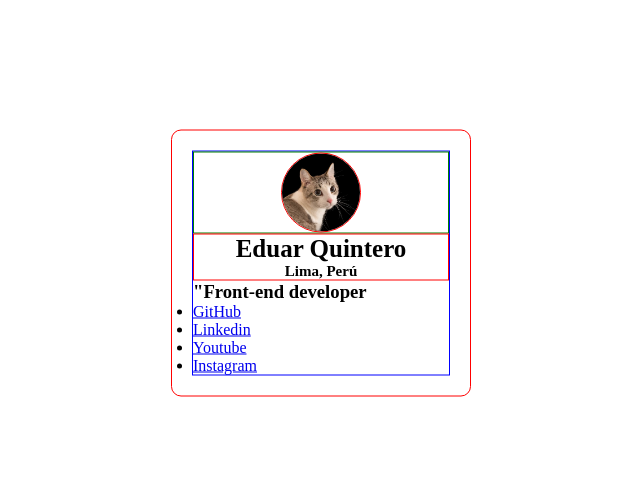
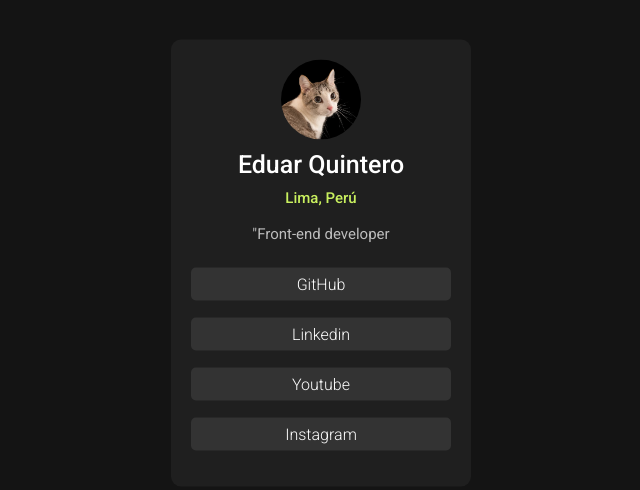
Before and after one commit to eduarQuintero/Social_link_profile, a plain HTML site: page index.html in a window 1280 px wide. Shown: the part 137-627 px from the top of the page, without its empty margins (319-959 px from the left). Drawn offline with Linux system fonts and the light colour scheme.

Commit message:
finish project

```diff
--- a/index.html
+++ b/index.html
@@ -17,12 +17,12 @@
                     <h2 class="container__main__information__location">Lima, Perú</h2>
                 </div>
                 <div class="container__main__links">
-                    <h3>"Front-end developer</h3>
-                    <ul>
-                        <li><a href="#">GitHub</a></li>
-                        <li><a href="#">Linkedin</a></li>
-                        <li><a href="#">Youtube</a></li>
-                        <li><a href="#">Instagram</a></li>
+                    <h3 class="container__main__links__description">"Front-end developer</h3>
+                    <ul class="container__main__links__ul">
+                        <li class="container__main__links__ul__li"><a href="#">GitHub</a></li>
+                        <li class="container__main__links__ul__li"><a href="#">Linkedin</a></li>
+                        <li class="container__main__links__ul__li"><a href="#">Youtube</a></li>
+                        <li class="container__main__links__ul__li"><a href="#">Instagram</a></li>
                     </ul>
                 </div>
             </main>
--- a/scss/base/_typo.scss
+++ b/scss/base/_typo.scss
@@ -0,0 +1,2 @@
+// Roboto
+@import url('https://fonts.googleapis.com/css2?family=Roboto:ital,wght@0,100;0,300;0,400;0,500;0,700;0,900;1,100;1,300;1,400;1,500;1,700;1,900&display=swap');
--- a/scss/views/_home.scss
+++ b/scss/views/_home.scss
@@ -1,5 +1,9 @@
+body {
+    background-color: #141414;
+}
+
 .container {
-    border: 1px solid red;
+    // border: 1px solid red;
     width: 300px;
     position: absolute;
     top: 50%;
@@ -7,15 +11,16 @@
     transform: translate(-50%, -50%);
     padding: 20px;
     border-radius: 10px;
+    background-color: #1f1f1f;
     .container__main {
-        border: 1px solid blue;
+        // border: 1px solid blue;
         .container__main__image {
-            border: 1px solid green;
+            // border: 1px solid green;
             width: 100%;
             display: flex;
             justify-content: center;
             .container__main__image__photo {
-                border: 1px solid red;
+                // border: 1px solid red;
                 border-radius: 100%;
                 width: 80px;
                 height: 80px;
@@ -23,15 +28,63 @@
             }
         }
         .container__main__information {
-            border: 1px solid red;
+            // border: 1px solid red;
             width: 100%;
+            padding: 10px 0;
             .container__main__information__name {
                 font-size: 25px;
                 text-align: center;
+                font-family: "Roboto", sans-serif;
+                font-weight: 500;
+                color: white;
             }
             .container__main__information__location {
                 font-size: 15px;
                 text-align: center;
+                font-family: "Roboto", sans-serif;
+                font-weight: 500;
+                color: #c9f05f;
+                padding-top: 10px;
+                // border: 1px solid blue;
+            }
+        }
+        .container__main__links {
+            // border: 1px solid brown;
+            height: 250px;
+            display: flex;
+            flex-direction: column;
+            justify-content: space-around;
+            .container__main__links__description {
+                // border: 1px solid blue;
+                text-align: center;
+                font-family: "Roboto", sans-serif;
+                font-weight: 400;
+                font-size: 15px;
+                color: #bdbdbd;
+            }
+            .container__main__links__ul {
+                // border: 1px solid green;
+                height: 200px;
+                display: flex;
+                flex-direction: column;
+                justify-content: space-around;
+                .container__main__links__ul__li {
+                    // border: 1px solid red;
+                    list-style: none;
+                    text-align: center;
+                    padding: 7px 0;
+                    border-radius: 5px;
+                    background-color: #333333;
+                    cursor: pointer;
+                    a {
+                        text-decoration: none;
+                        font-family: "Roboto", sans-serif;
+                        font-weight: 300;
+                        // border: 1px solid blue;
+                        color: #fefefe;
+
+                    }
+                }
             }
         }
     }
```
Also changed, not shown: css/main.css, 1 other file.
